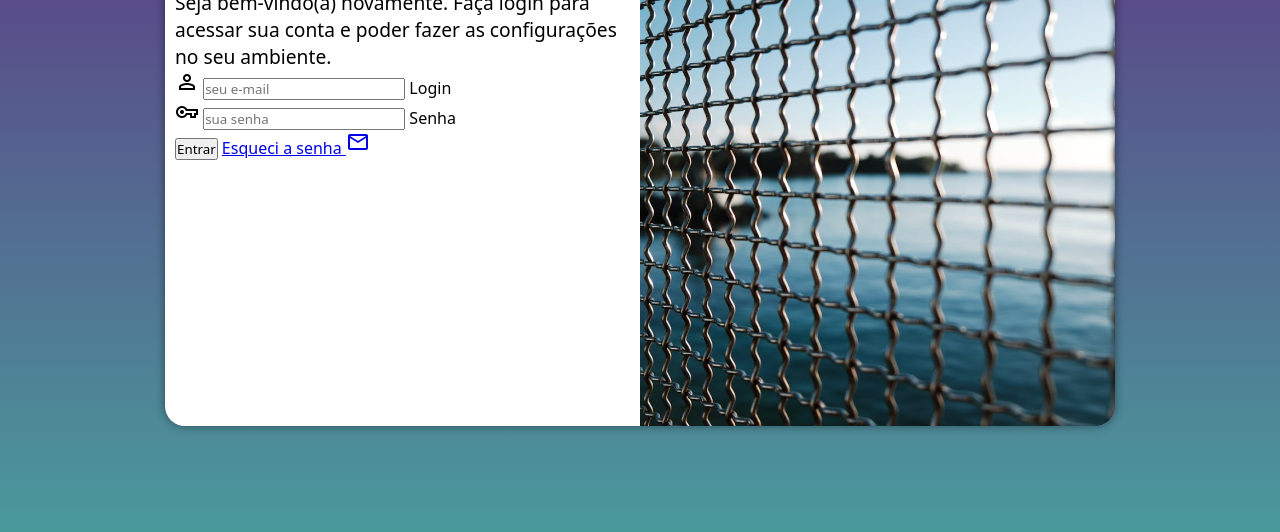
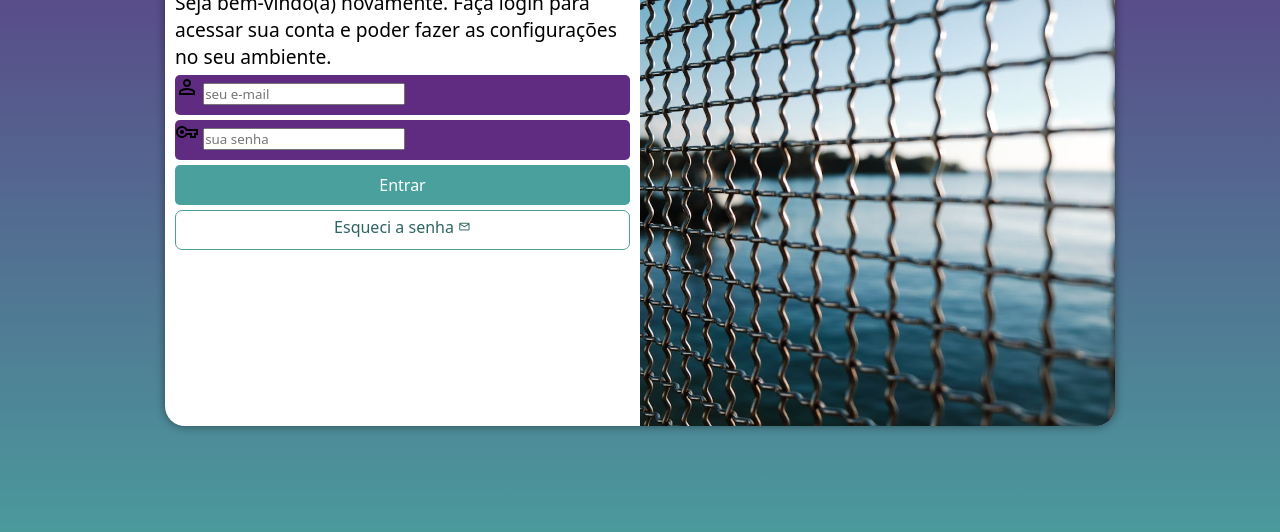
Before and after one commit to MarcusVilasboas/projeto-login, a plain HTML site: page index.html in a window 1280 px wide. Shown: the part 224-756 px from the top of the page. Drawn offline with nearby package versions, Linux system fonts and the light colour scheme.

Commit message:
Atualização 5

```diff
--- a/estilos/style.css
+++ b/estilos/style.css
@@ -63,3 +63,55 @@ div#formulario > h1 {
 div#formulario > p {
     font-size: 0.8em;
 }
+
+form > div.campo {
+    background-color: #5f2c82;
+    display: block;
+    width: 100%;
+    height: 40px;
+    border-radius: 5px;
+    margin: 5px 0px;
+}
+
+div.campo > label {
+    display: none;
+}
+
+form > input[type=submit] {
+    display: block;
+    font-size: 1em;
+    width: 100%;
+    height: 40px;
+    background-color: #49a09d;
+    color: white;
+    border: none;
+    border-radius: 5px;
+    cursor: pointer;
+}
+
+form > input[type=submit]:hover {
+    background-color: #2d6462;
+}
+
+form > a.botao {
+    display: block;
+    text-align: center;
+    font-size: 1em;
+    width: 100%;
+    height: 40px;
+    padding-top: 5px;
+    margin-top: 5px;
+    background-color: white;
+    color: #2d6462;
+    border: 1px solid #49a09d;
+    border-radius: 7px;
+    text-decoration: none;
+}
+
+form > a.botao:hover {
+    background-color: #6cd3cf;
+}
+
+form > a.botao >i {
+    font-size: 0.8em;
+}
--- a/index.html
+++ b/index.html
@@ -29,7 +29,7 @@
                         <label for="isenha">Senha</label>
                     </div>
                     <input type="submit" value="Entrar">
-                    <a href="esqueci.html">Esqueci a senha <i class="material-symbols-outlined">mail</i></a>
+                    <a href="esqueci.html" class="botao">Esqueci a senha <i class="material-symbols-outlined">mail</i></a>
                 </form>
             </div>
         </section>
```
